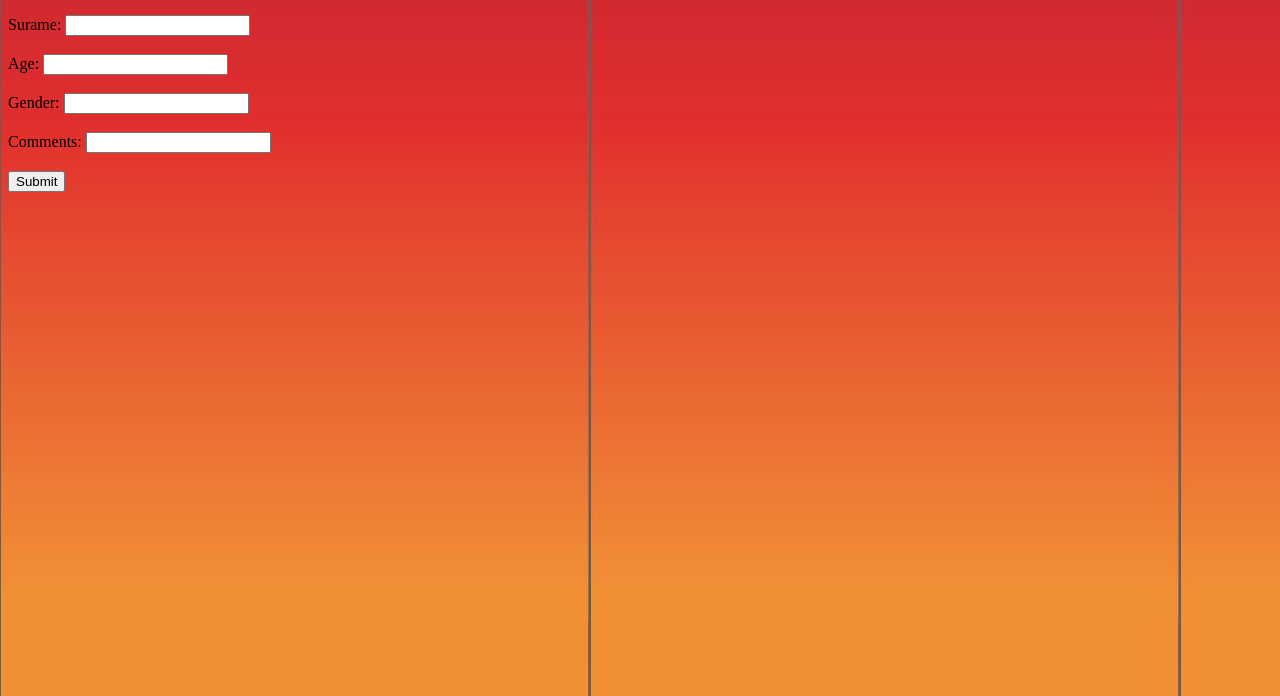
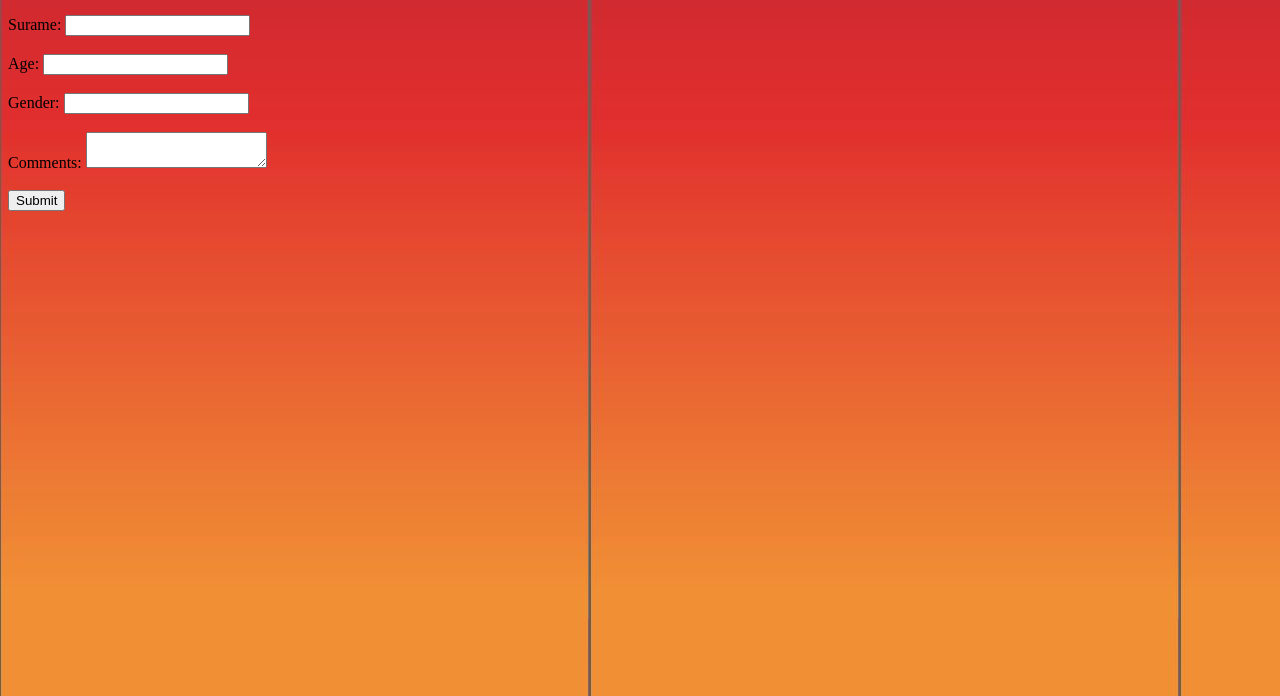
Before and after one commit to gburucua/pythonapp, a plain HTML site: page static/users.html in a window 1280 px wide. Shown: the part 104-800 px from the top of the page. Drawn offline with Linux system fonts and the light colour scheme.

Commit message:
logs to script

```diff
--- a/static/script.js
+++ b/static/script.js
@@ -13,6 +13,9 @@ document.addEventListener("DOMContentLoaded", function () {
             gender: formData.get("gender"),
             comments: formData.get("comments"),
         };
+
+        console.log("Data object:", data); // Log the data object
+
 
         try {
             const response = await fetch("/api/data", {
--- a/static/users.html
+++ b/static/users.html
@@ -25,11 +25,13 @@ body{
         <input type="text" name="gender" id="gender" required><br><br>
 
         <label for="comments">Comments:</label>
-        <input type="text" name="comments" id="comments" required><br><br>
+        <textarea name="comments" id="comments" required></textarea><br><br>
 
         <button type="submit">Submit</button>
     </form>
+
     <div id="message"></div>
+
     <script src="/script.js"></script>
 
 </html>
```
